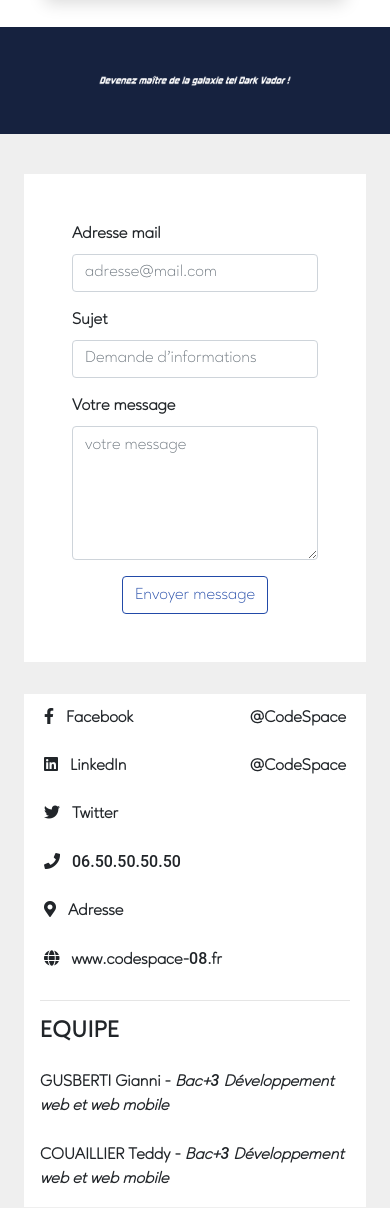
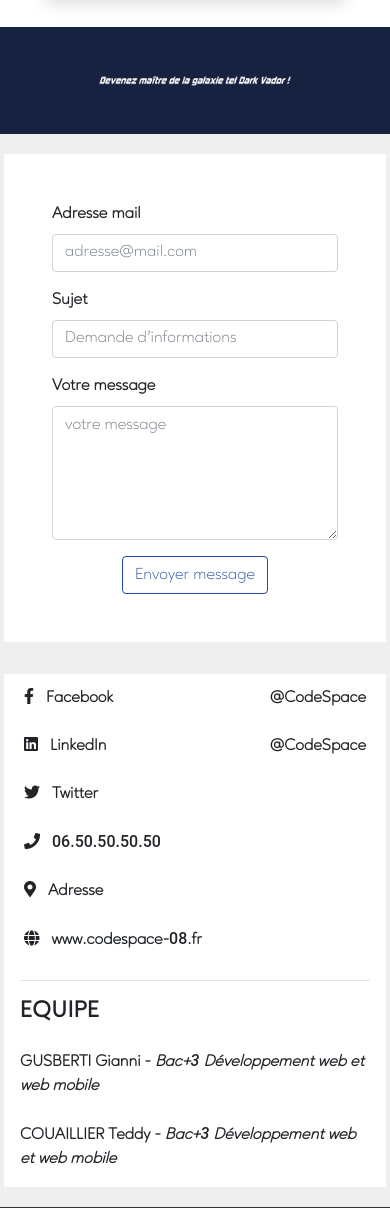
Before and after one commit to bologia/codespacesite, a PHP site: page / in a window 390 px wide. Shown: the part 3724-4932 px from the top of the page. Run offline with PHP 8.4, Linux system fonts and the light colour scheme; some libraries are stand-ins or nearby versions.

Commit message:
minor update

```diff
--- a/css/main.css
+++ b/css/main.css
@@ -105,7 +105,7 @@ main{
     background: #224aa8;
     font-size: 1.5rem;
     cursor: pointer;
-    z-index: 2;
+    z-index: 3;
 }
 .mq-nav i{
     margin-top: 3px;
@@ -116,12 +116,16 @@ main{
     right: 25px;
     top: 25px;
     background: #224aa8;
+    z-index: 2;
 }
 .mq-nav-content .list-group-item{
     background: none !important;
     border-bottom: 2px solid rgba(255,255,255,.5) !important;
     color: #fff;
 }
+.mq-nav-content a:last-child .list-group-item{
+    border: none !important;
+}
 .mq-nav-content .list-group-item:hover{
     border-bottom: 2px solid rgba(255,255,255,1) !important;
 }
--- a/css/media-queries.css
+++ b/css/media-queries.css
@@ -40,4 +40,10 @@
     .about > * {
         width: 100% !important;
     }
+    .contact{
+        padding: .25rem !important;
+    }
+    .contact form{
+        /* padding: 2.5rem !important; */
+    }
 }
```
